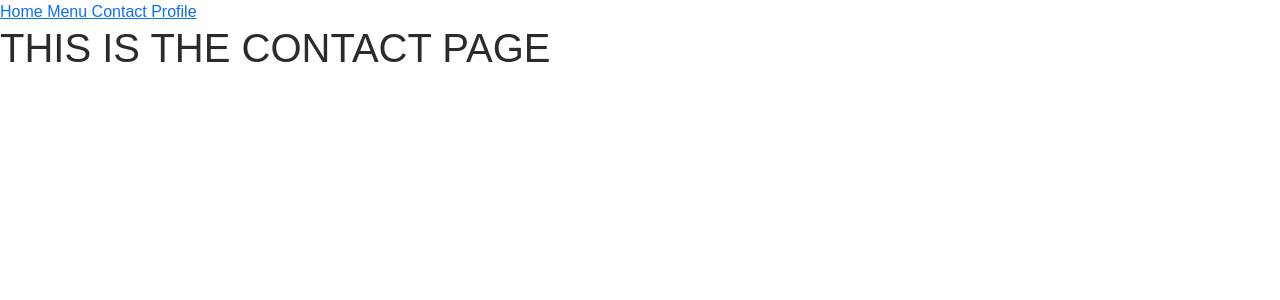
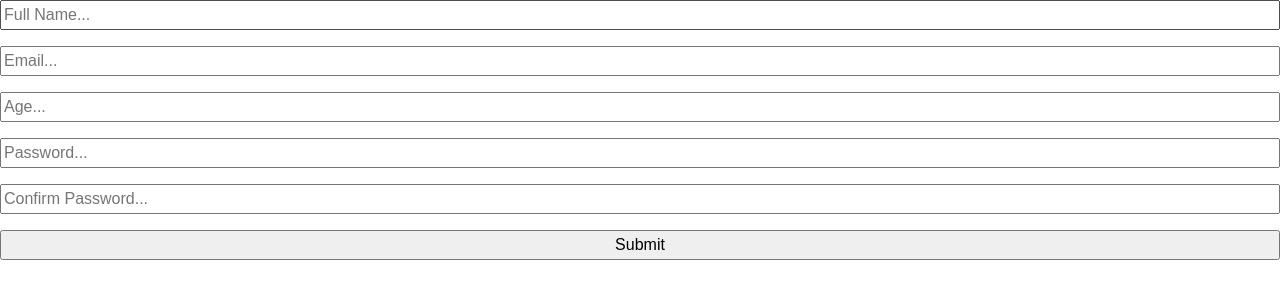
Before and after one commit to Vineela-V/react-stuff, a JavaScript app in the folder my-app/: page /contact in a window 1280 px wide. Shown: the top 300 px of the page. Built offline with nearby package versions, Linux system fonts and the light colour scheme; the HTML template or start-up script is replaced by a standard one.

Commit message:
commit 5

```diff
--- a/my-app/src/App.css
+++ b/my-app/src/App.css
@@ -40,3 +40,11 @@ body {
   .testimonial-name span {
     font-weight: 400;
   }
+  form {
+    display: flex;
+    flex-direction: column;
+  }
+
+  p {
+    color: red;
+  }
--- a/my-app/src/App.js
+++ b/my-app/src/App.js
@@ -1,33 +1,12 @@
 import "./App.css";
-import { BrowserRouter as Router, Routes, Route } from "react-router-dom";
-import { Home } from "./pages/Home";
-import { Profile } from "./pages/Profile";
-import { Contact } from "./pages/Contact";
-import { Navbar } from "./pages/Navbar";
-import { QueryClient, QueryClientProvider } from '@tanstack/react-query';
+import { Form } from "./components/Form";
 
 function App() {
-  const client = new QueryClient({defaultOptions: {
-    queries: {
-      refetchOnWindowFocus: true,
-    },
-  },
-});
   return (
     <div className="App">
-      <QueryClientProvider client={client}>
-    <Router>
-    <Navbar />
-    <Routes>
-     <Route path="/" element={<Home />} />
-     <Route path="/Profile" element={<Profile />} />
-     <Route path="/Contact" element={<Contact />} />
-     <Route path="/*" element={<h1> PAGE IS NOT FOUND </h1>} />
-    </Routes>
-    </Router>
-    </QueryClientProvider>
+      <Form />
     </div>
   );
-};
+}
 
 export default App;
--- /dev/null
+++ b/my-app/src/components/Form.js
@@ -0,0 +1,49 @@
+import { useForm } from 'react-hook-form';
+import {yupResolver} from '@hookform/resolvers/yup';
+import * as yup from 'yup';
+
+
+export const Form = () => {
+    const schema = yup.object().shape({
+        fullName: yup.string().required("Your Full Name is required"),
+        email: yup.string().email().required(),
+        age: yup.number().positive().integer().min(18).required(),
+        password: yup.string().min(4).max(20).required(),
+        confirmPassword: yup
+        .string()
+        .oneOf([yup.ref("password"), null])
+        .required(),
+    });
+
+    const { register, handleSubmit, formState: {errors} } = useForm({
+        resolver: yupResolver(schema),
+    });
+
+    const onsubmit = (data) => {
+        console.log(data);
+    };
+
+    return (
+        <form onsubmit={handleSubmit(onsubmit)}>
+            <input type="text" placeholder="Full Name..." {...register("fullName")} />
+            <p>{errors.fullName?.message}</p>
+            <input type="text" placeholder="Email..." {...register("email")}/>
+            <p>{errors.fullName?.message}</p>
+            <input type="number" placeholder="Age..." {...register("age")}/>
+            <p>{errors.fullName?.message}</p>
+            <input
+            type="text"
+            placeholder="Password..."
+            {...register("Password")}
+            />
+            <p>{errors.fullName?.message}</p>
+            <input
+            type="text"
+            placeholder="Confirm Password..."
+            {...register("ConfirmPassword")}
+            />
+            <p>{errors.fullName?.message}</p>
+            <input type="submit" />
+        </form>
+    );
+};
--- a/my-app/src/pages/Contact.js
+++ /dev/null
@@ -1,3 +0,0 @@
-export const Contact = () => {
-    return <h1>THIS IS THE CONTACT PAGE</h1>
-}
--- a/my-app/src/pages/Home.js
+++ /dev/null
@@ -1,25 +0,0 @@
-import { useQuery } from "@tanstack/react-query";
-import axios, { Axios } from "axios";
-
-export const Home = () => {
-    const {
-        data: catData,
-        isLoading,
-        isError,
-        refetch,
-     } = useQuery(["cat"], () => {
-        return Axios.length("https://catfact.ninja/fact").then((res) => res.data);
-    });
-
-    if (isError) {
-        return <h1>Sorry, there was an error </h1>
-    }
-
-    if (isLoading) {
-        return <h1> Loading...</h1>;
-    }
-
-    return <h1>This is the Home page<p>{data?.fact}</p>
-    <button onClick={refetch}>Update Data </button>
-    </h1>;
-};
--- a/my-app/src/pages/Menu.js
+++ /dev/null
@@ -1,3 +0,0 @@
-export const Menu = () => {
-    return <h1>THIS IS THE MENU PAGE</h1>
-}
--- a/my-app/src/pages/Navbar.js
+++ /dev/null
@@ -1,11 +0,0 @@
-import { Link} from 'react-router-dom';
-export const Navbar = () => {
-    return (
-    <div>
-        <Link to="/"> Home </Link>
-        <Link to="/menu"> Menu </Link>
-        <Link to="/contact"> Contact </Link>
-        <Link to="/profile"> Profile</Link>
-    </div>
-    );
-};
--- a/package.json
+++ b/package.json
@@ -1,9 +1,12 @@
 {
   "dependencies": {
+    "@hookform/resolvers": "^4.1.3",
     "@tanstack/react-query": "^5.69.0",
     "axios": "^1.8.3",
     "bootstrap": "^5.3.3",
+    "react-hook-form": "^7.54.2",
     "react-router-dom": "^7.3.0",
-    "tanstack": "^1.0.0"
+    "tanstack": "^1.0.0",
+    "yup": "^1.6.1"
   }
 }
```
Also changed, not shown: 1 other file (tests, documents, lock files or other folders).
